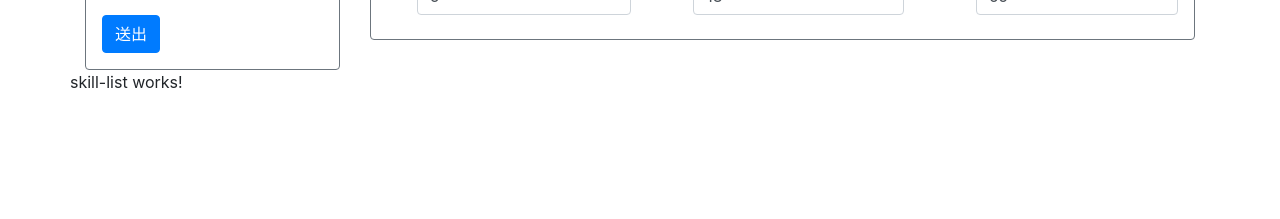
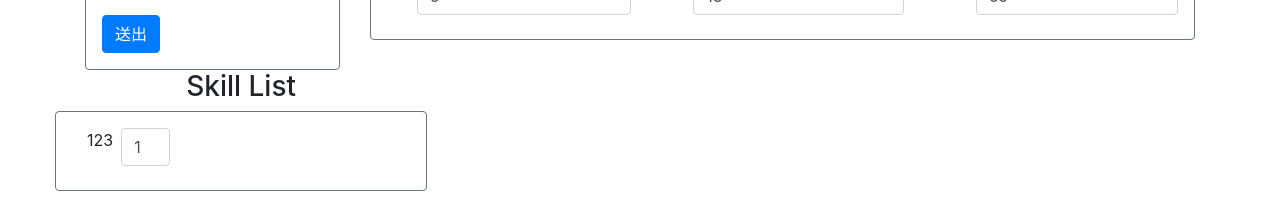
Before and after one commit to bell881122/cocCharacterCard, an Angular app in the folder characterCard/: page / in a window 1280 px wide. Shown: the part 578-797 px from the top of the page. Built offline with nearby package versions, Linux system fonts and the light colour scheme.

Commit message:
update skills

```diff
--- a/characterCard/src/app/app.module.ts
+++ b/characterCard/src/app/app.module.ts
@@ -13,6 +13,7 @@ import { StatusItemService } from './character/characteristics/statusItem.servic
 import { HeadshotComponent } from './character/profile/headshot.component';
 import { SkillListComponent } from './character/skill-list/skill-list.component';
 import { SkillsComponent } from './character/skill-list/skills.component';
+import { SkillsService } from './character/skill-list/skills.service';
 
 
 
@@ -35,7 +36,8 @@ import { SkillsComponent } from './character/skill-list/skills.component';
   ],
   providers: [
     // Costum Service
-    StatusItemService
+    StatusItemService,
+    SkillsService
   ],
   bootstrap: [AppComponent]
 })
--- a/characterCard/src/app/character/characteristics/characteristics.component.html
+++ b/characterCard/src/app/character/characteristics/characteristics.component.html
@@ -1,3 +1,6 @@
+
+
+
 <div class="row">
     <div class="col-9">
         <h3 class="text-center">{{title}}</h3>
--- a/characterCard/src/app/character/skill-list/skill-list.component.html
+++ /dev/null
@@ -1 +0,0 @@
-<p>skill-list works!</p>
--- a/characterCard/src/app/character/skill-list/skill-list.component.ts
+++ b/characterCard/src/app/character/skill-list/skill-list.component.ts
@@ -1,12 +1,32 @@
 import { Component, OnInit } from '@angular/core';
+import { SkillsService } from './skills.service';
+
+
 
 @Component({
   selector: 'skill-list',
-  templateUrl: './skill-list.component.html'
+  template: `
+
+    <h3 class="text-center">{{title}}</h3>
+  <div class="row">
+    <div class="border border-secondary rounded p-3">
+        <div *ngFor="let s of skills" class="col-4 mb-2">
+        <skills [skill]="s" class="d-flex"></skills>
+        </div>
+    </div>
+
+</div>
+  `,
+  providers: [SkillsService]
 })
 export class SkillListComponent implements OnInit {
+  title='Skill List'
 
-  constructor() { }
+  skills;
+  constructor(skillsService: SkillsService) {
+    this.skills = skillsService.getSkills();
+
+   }
 
   ngOnInit() {
   }
--- a/characterCard/src/app/character/skill-list/skills.component.ts
+++ b/characterCard/src/app/character/skill-list/skills.component.ts
@@ -3,8 +3,8 @@ import { Component, Input } from '@angular/core';
 @Component({
     selector: 'skills',
     template: `
-        <label class="mr-2">{{ skill}}</label>
-        <input type="number" class="form-control">
+        <label class="mr-2">{{ skill.skillName }}</label>
+        <input type="number" class="form-control" [value]="skill.skillName">
 
     `
 
--- a/characterCard/src/app/character/skill-list/skills.service.ts
+++ b/characterCard/src/app/character/skill-list/skills.service.ts
@@ -2,7 +2,7 @@
 export class SkillsService{
     getSkills(){
         return[
-            {skillName:''}
+            {skillName:123}
         ]
     }
 }
```
